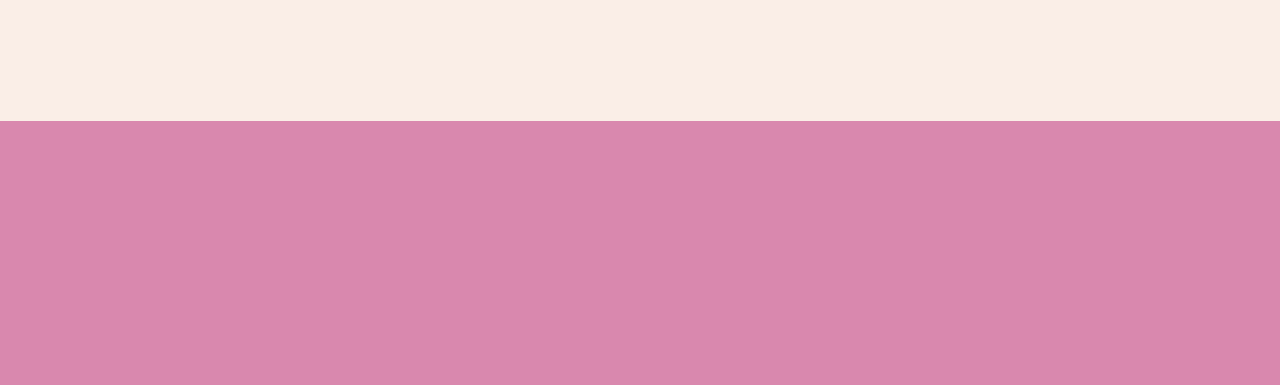
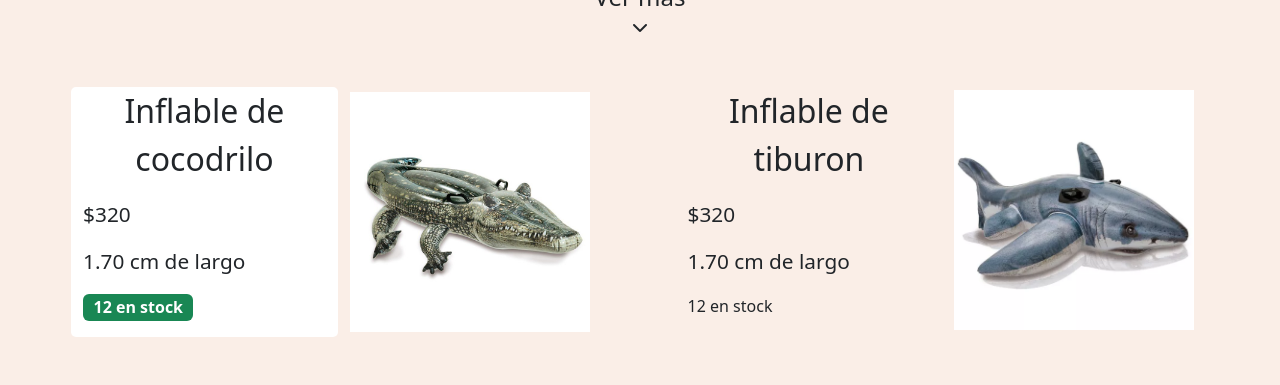
Before and after one commit to AnthonyRECM/BazarTec, a PHP site: page /catalogoAccesorios.html in a window 1280 px wide. Shown: the part 679-1064 px from the top of the page. Before the commit the page ends 800 px from the top, so only its background shows below. Run offline with PHP 8.4, Linux system fonts and the light colour scheme.

Commit message:
cambios accesorios

```diff
--- a/catalogoAccesorios.html
+++ b/catalogoAccesorios.html
@@ -4,11 +4,13 @@
 <head>
     <meta charset="UTF-8">
     <meta name="viewport" content="width=device-width, initial-scale=1.0">
-    <title>Accesorios:</title>
     <link rel="stylesheet" href="bootstrap/css/bootstrap.min.css">
     <link rel="stylesheet" href="fontawesome/css/all.css">
     <link rel="stylesheet" href="./css/navBar.css">
     <link rel="stylesheet" href="./css/accesorios.css">
+    <title>Accesorios</title>
+    <link rel="shortcut icon" href="./images/logo.png"  width="30" height="30" type="img">
+
 </head>
 
 
@@ -52,20 +54,22 @@
         </div>
     </div>
 
-    <div class="container-fluid fondoContainer ">
-        <div class="row">
-            <div class="col-12 gx-0 text-center">
+    <div class="container-fluid fondo1 ">
+        <div class="row gx-0 text-center">
+            <div class="col-12">
                 <h1 class="pt-5">Catalogo de Articulos</h1>
                 <h2 class="py-3">¡¡Todo lo que necesitas para la playa y más!! </h2>
             </div>
-        <div class="py-4 row align-items-center justify-content-center">
-            <div class="col-3">
-                <h5 class="">Inflables para niños y niñas</h5>
+        </div>
+        <div class="row py-3 justify-content-center">
+            <div class="col-4 mt-5">
+                <h5 class="">Inflables para niños y niñas:</h5>
                 <h5 class="">Tiburon, cocodrilo, delfín y muchos más</h5>
+                <h5 class=""> </h5>
             </div>
-           <div class="col-3">
+           <div class="col-4">
                 <div class="row">
-                    <div class="col-2">
+                    <div class="col-3">
                         <img src="./images/tortuga.png" width="300" alt="Imagen No Encontrada">
                     </div>
                     <div class="col-3">
@@ -74,16 +78,50 @@
                     <div class="col-3">
                         <img src="./images/flamingo.png" width="300" alt="Imagen No Encontrada">
                     </div>
-
                 </div>
            </div>
-
         </div>
-
+    </div>
+    <div class="container-fluid fondo2">
+        <div class="row gx-0 text-center">
+            <div class="col-12 mt-3">
+                <p class="letras1">Ver mas</p>
+            </div>
+            <div class="col-12">
+                <i class="fa-solid fa-chevron-down desplazarMov"></i>
+            </div>
+        </div>
+        <div class="row justify-content-evenly my-5">
+            <div class="col-5">
+                <div class="row align-items-center">
+                    <div class="col-6 miniFondo1">
+                        <p class="letras2 text-center">Inflable de cocodrilo</p>
+                        <p class="letras3">$320</p>
+                        <p class="letras3">1.70 cm de largo</p>
+                        <p  class="letras4 badge text-bg-success">12 en stock</p>
+                    </div>
+                    <div class="col-6">
+                        <img src="./images/cocodrilo.jpg" width="240" alt="">
+                    </div>
+                </div>
+            </div>
+            <div class="col-5">
+                <div class="row align-items-center">
+                    <div class="col-6 ">
+                        <p class="letras2 text-center">Inflable de tiburon</p>
+                        <p class="letras3">$320</p>
+                        <p class="letras3">1.70 cm de largo</p>
+                        <p>12 en stock</p>
+                    </div>
+                    <div class="col-6">
+                        <img src="./images/tiburon.webp" width="240" alt="">
+                    </div>
+                </div>
+            </div>
         </div>
     </div>
 
-
-    <script src="bootstrap/js/bootstrap.min.js"></script>
+    <script src="./bootstrap/js/bootstrap.min.js"></script>
+    <script src="./js/pAccesorios.js"></script>
 </body>
 </html>
--- a/css/accesorios.css
+++ b/css/accesorios.css
@@ -2,15 +2,48 @@
     background-color: #FAEEE7;
 }
 
-h1, h2, h3, h4, h5 {
+.fondo1{
+    background-color: #d988ae;
+}
+
+.fondo1, h1, h2, h3, h4, h5 {
     color: #FAEEE7;
 }
 
-h1{
+.fondo1, h1{
     font-size: 4rem;
 }
 
+.fondo2{
+    font-size: 1rem;
+}
 
-.fondoContainer{
-    background-color: #d988ae;
+.miniFondo1{
+    background-color: white;
+    border-radius: 5px;
 }
+
+.letras1{
+    font-size: 1.5rem;
+    margin-bottom: 0
+}
+
+.letras2{
+    font-size: 2rem;
+}
+
+.letras3{
+    font-size: 1.3rem;
+}
+
+.letras4{
+    font-size: 1rem;
+}
+
+
+.borde1{
+    border: 1px solid red;
+}
+.borde2{
+    border: 1px solid green;
+}
--- a/css/navBar.css
+++ b/css/navBar.css
@@ -11,7 +11,7 @@
     right: 0;
     display: flex;
     align-items: center;
-    justify-content: space-between;
+    justify-content: space-evenly;
     z-index: 1100;
     background-color: #24A19C;
 }
--- /dev/null
+++ b/js/pAccesorios.js
@@ -0,0 +1,13 @@
+// Obtén el elemento del icono de flecha
+const arrowIcon = document.querySelector(".desplazarMov");
+
+// Agrega un evento de clic al icono
+arrowIcon.addEventListener("click", () => {
+    // Desplázate hacia el div de destino
+    const divDestino = document.querySelector("#mi-div-destino");
+    if (divDestino) {
+        divDestino.scrollIntoView({
+            behavior: "smooth"
+        });
+    }1
+});
```
Also changed, not shown: images/cocodrilo.jpg (added), images/delfin.jpg (added), images/delfin.png (deleted), images/donaGenerica.png (added), images/tiburon.webp (added).
